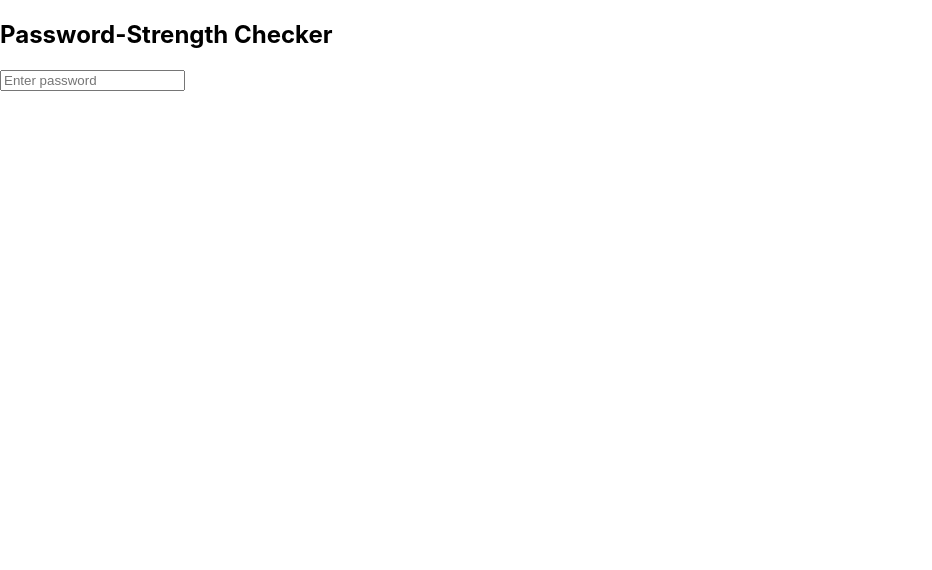
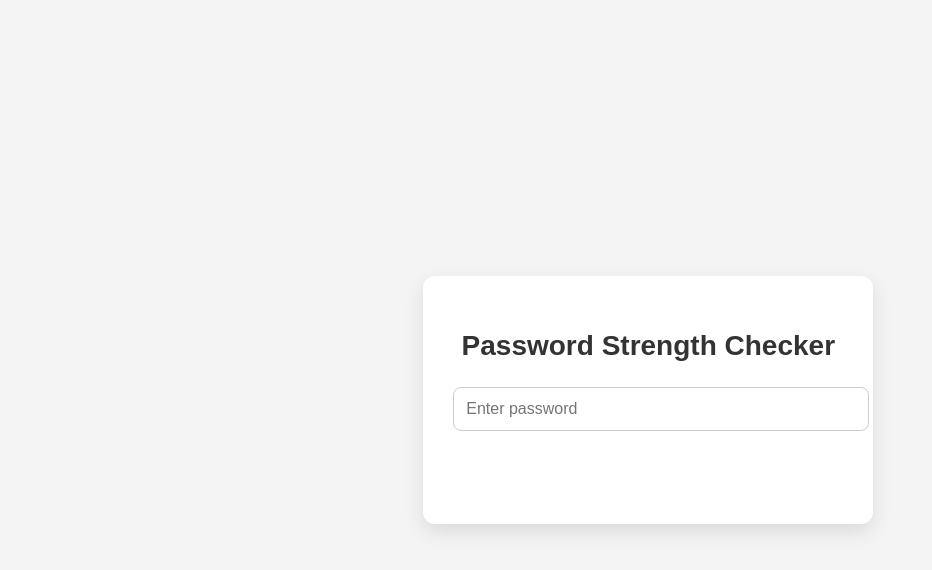
Before and after one commit to iamchizim/password-strength-checker, a React (Create React App) app: page / in a window 1280 px wide. Shown: the top 570 px of the page, without its empty margins (0-932 px from the left). Built offline with nearby package versions, Linux system fonts and the light colour scheme.

Commit message:
created a password-strength-checker component

```diff
--- a/src/components/PasswordStrengthChecker.js
+++ b/src/components/PasswordStrengthChecker.js
@@ -1,5 +1,4 @@
-import React from "react";
-import { useState } from "react";
+import React, { useState } from "react";
 
 const PasswordStrengthChecker = () => {
   const [password, setPassword] = useState("");
@@ -8,23 +7,29 @@ const PasswordStrengthChecker = () => {
   const handleInputChange = (event) => {
     event.preventDefault();
     setPassword(event.target.value);
-    handleStrengthChange(event.target.value)
+    handleStrengthChange(event.target.value);
   };
+
   const handleStrengthChange = (password) => {
     if (password.length <= 3) {
-      setStrength("Weak");
+      setStrength("weak");
     } else if (password.length >= 4 && password.length <= 7) {
-      setStrength("Medium");
+      setStrength("medium");
     } else {
-      setStrength("Strong");
+      setStrength("strong");
     }
   };
 
   return (
     <section>
-      <h1>Password-Strength Checker</h1>
-      <input type="password" placeholder="Enter password" value={password} onChange={handleInputChange} />
-      <p>{strength}</p>
+      <h1>Password Strength Checker</h1>
+      <input
+        type="password"
+        placeholder="Enter password"
+        value={password}
+        onChange={handleInputChange}
+      />
+      <p className={strength}>{strength.charAt(0).toUpperCase() + strength.slice(1)}</p>
     </section>
   );
 };
--- a/src/index.css
+++ b/src/index.css
@@ -1,13 +1,92 @@
+/* PasswordStrengthChecker.css */
+
 body {
+  font-family: 'Arial', sans-serif;
+  background-color: #f4f4f4;
+  display: flex;
+  justify-content: center;
+  align-items: center;
+  height: 100vh;
   margin: 0;
-  font-family: -apple-system, BlinkMacSystemFont, 'Segoe UI', 'Roboto', 'Oxygen',
-    'Ubuntu', 'Cantarell', 'Fira Sans', 'Droid Sans', 'Helvetica Neue',
-    sans-serif;
-  -webkit-font-smoothing: antialiased;
-  -moz-osx-font-smoothing: grayscale;
 }
 
-code {
-  font-family: source-code-pro, Menlo, Monaco, Consolas, 'Courier New',
-    monospace;
+section {
+  background-color: white;
+  border-radius: 12px;
+  box-shadow: 0 8px 20px rgba(0, 0, 0, 0.1);
+  padding: 30px;
+  width: 90%; /* Make it responsive */
+  max-width: 400px; /* Limit max width */
+  text-align: center;
 }
+
+h1 {
+  color: #333;
+  margin-bottom: 25px;
+  font-size: 28px; /* Increased font size */
+}
+
+input {
+  width: 100%;
+  padding: 12px;
+  border: 1px solid #ccc;
+  border-radius: 8px;
+  font-size: 16px;
+  transition: border-color 0.3s, box-shadow 0.3s; /* Add transition for shadow */
+}
+
+input:focus {
+  border-color: #007bff;
+  box-shadow: 0 0 5px rgba(0, 123, 255, 0.5); /* Add shadow on focus */
+  outline: none;
+}
+
+p {
+  margin-top: 20px;
+  font-size: 20px; /* Increased font size */
+  font-weight: bold;
+}
+
+/* Strength Message Colors */
+p {
+  color: #333; /* Default color */
+}
+
+p:empty {
+  color: transparent; /* Hide when empty */
+}
+
+p:before {
+  content: "Strength: "; /* Add prefix */
+}
+
+p.weak {
+  color: red; /* Weak strength color */
+}
+
+p.medium {
+  color: orange; /* Medium strength color */
+}
+
+p.strong {
+  color: green; /* Strong strength color */
+}
+
+/* Media Queries for Responsiveness */
+@media (max-width: 600px) {
+  section {
+    padding: 20px; /* Reduced padding on smaller screens */
+  }
+
+  h1 {
+    font-size: 24px; /* Adjusted heading size for mobile */
+  }
+
+  input {
+    padding: 10px; /* Adjusted padding for mobile */
+  }
+
+  p {
+    font-size: 18px; /* Adjusted paragraph size for mobile */
+  }
+}
```
